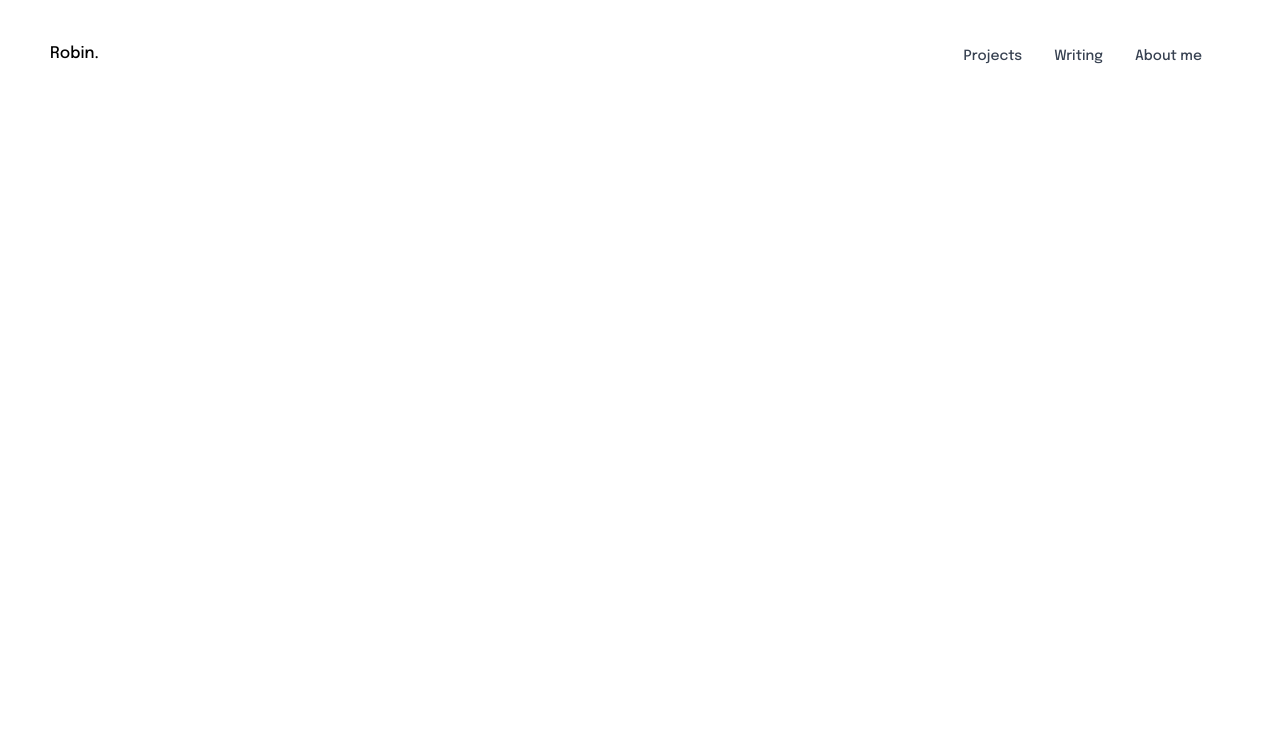
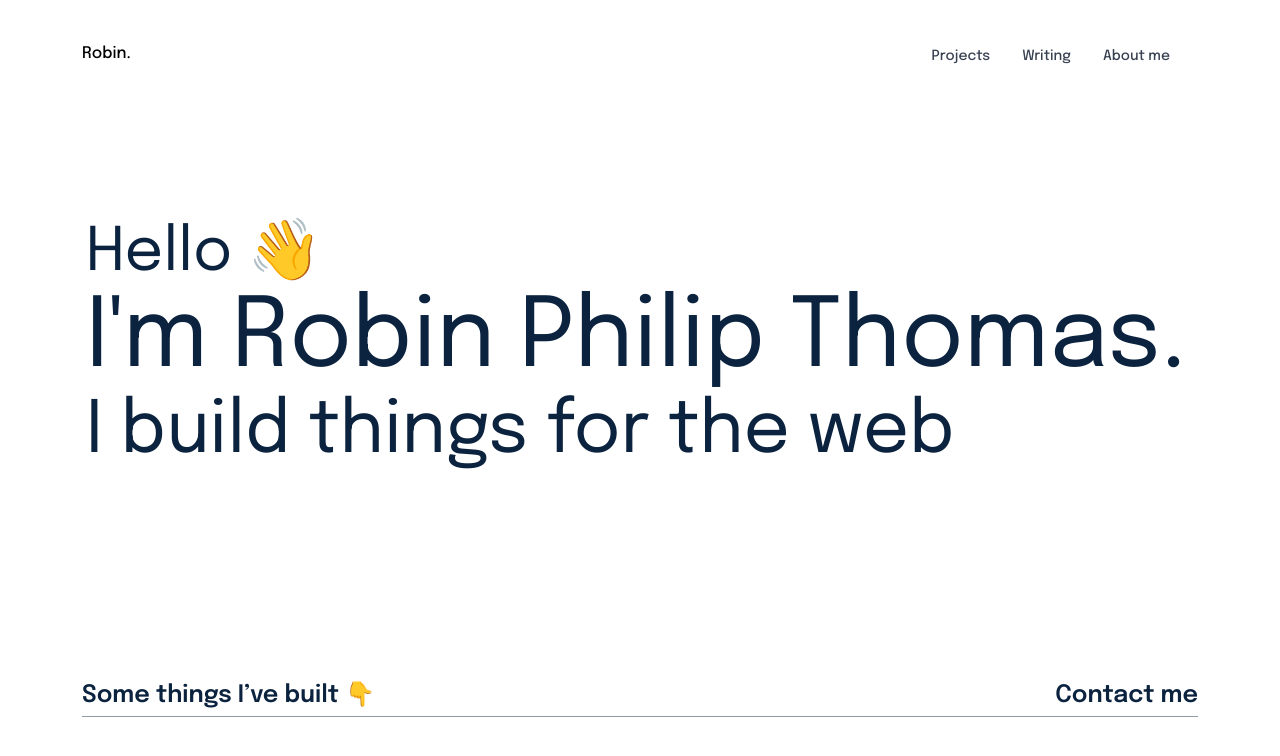
Before and after one commit to MrRobz/my-portfolio, a Next.js app: page / in a window 1280 px wide. Shown: the top 756 px of the page. Built offline with nearby package versions, Linux system fonts and the light colour scheme.

Commit message:
intro block

```diff
--- /dev/null
+++ b/components/Home/intro-block.jsx
@@ -0,0 +1,24 @@
+export const IntroBlock = () => {
+  return (
+    <div className="container mx-auto mt-8 px-8 md:mt-32">
+      <h1 className="text-bold w-full p-1 text-xl md:text-5xl lg:text-6xl">
+        Hello 👋
+      </h1>
+      <h1 className="w-full p-1 text-3xl md:text-6xl lg:text-8xl">
+        I'm Robin Philip Thomas.
+      </h1>
+      <h1 className="w-full p-1 text-2xl md:text-5xl lg:text-7xl">
+        I build things for the web
+      </h1>
+
+      <div className="mt-12 w-full md:mt-52">
+        <div className="flex justify-center text-sm md:justify-between md:text-2xl">
+          <div className="font-semibold">Some things I’ve built 👇</div>
+          <div className="hidden font-semibold md:block">Contact me</div>
+        </div>
+
+        <div className="mt-1 border-t border-manatee"></div>
+      </div>
+    </div>
+  );
+};
--- a/components/navbar/index.jsx
+++ b/components/navbar/index.jsx
@@ -23,8 +23,8 @@ const NavBar = () => {
   }, [wrapperRef]);
 
   return (
-    <nav className="mt-2 bg-white px-8 py-2.5 text-darkBlue md:mt-4">
-      <div className="container mx-auto flex items-center  justify-between">
+    <nav className="mt-2 bg-white py-2.5 text-darkBlue md:mt-4">
+      <div className="container mx-auto flex items-center justify-between px-8">
         <a href="https://flowbite.com/" className="flex items-center">
           <img
             src="https://flowbite.com/docs/images/logo.svg"
--- a/pages/index.jsx
+++ b/pages/index.jsx
@@ -1,7 +1,12 @@
 import Image from "next/image";
+import { IntroBlock } from "../components/Home/intro-block";
 
 const Home = () => {
-  return <div className=""></div>;
+  return (
+    <div className="w-full">
+      <IntroBlock />
+    </div>
+  );
 };
 
 export default Home;
--- a/tailwind.config.js
+++ b/tailwind.config.js
@@ -14,7 +14,6 @@ module.exports = {
     extend: {
       colors: {
         white: "#FFFFFF",
-        brightGray: "#FFFFFF",
         manatee: "#909AA4",
         black: "#000",
         darkBlue: "#0b233f",
```
